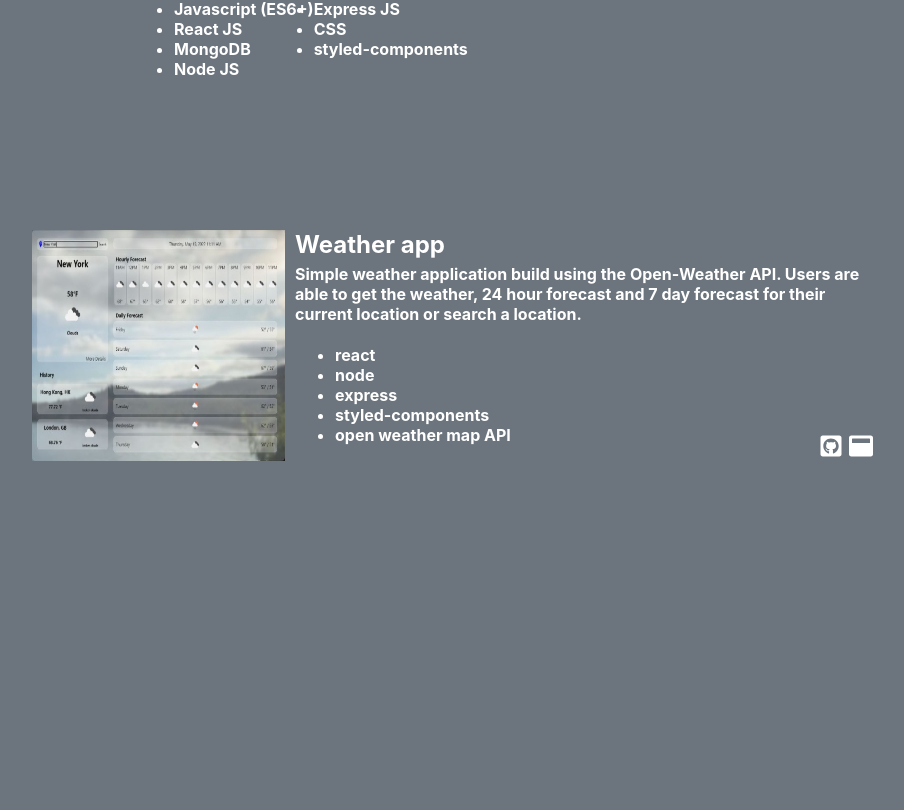
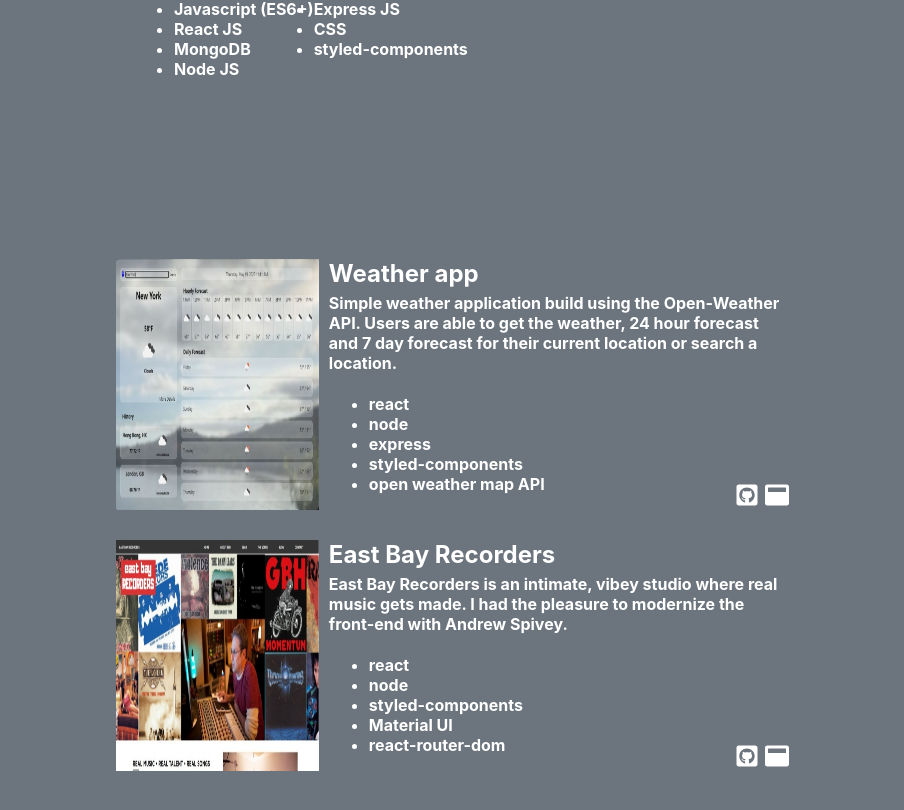
Before and after one commit to Frank-5850/portfolio, a React (Create React App) app: page / in a window 1280 px wide. Shown: the part 1470-2280 px from the top of the page, without its empty margins (186-1090 px from the left). Built offline with nearby package versions, Linux system fonts and the light colour scheme.

Commit message:
add: second project

```diff
--- a/src/Work/Work.js
+++ b/src/Work/Work.js
@@ -13,6 +13,7 @@
   WorkWrapper,
 } from "./work.styles";
 import weatherApp from "../assets/Weather.jpg";
+import eastBay from "../assets/EastBay.jpg";
 import { FaGithubSquare, FaWindowMaximize } from "react-icons/fa";
 import { IconLink } from "../Socials/socials.styles";
 
@@ -54,6 +55,37 @@
             </LanguageAndLinks>
           </WorkInfo>
         </WorkCard>
+        <WorkCard>
+          <WorkImg src={eastBay} alt="EBR app photo" />
+          <WorkInfo>
+            <WorkTitle>East Bay Recorders</WorkTitle>
+            <WorkDetails>
+              East Bay Recorders is an intimate, vibey studio where real music
+              gets made. I had the pleasure to modernize the front-end with
+              Andrew Spivey.
+            </WorkDetails>
+            <LanguageAndLinks>
+              <LanguageList>
+                <Language>react</Language>
+                <Language>node</Language>
+                <Language>styled-components</Language>
+                <Language>Material UI</Language>
+                <Language>react-router-dom</Language>
+              </LanguageList>
+              <IconLinkBox>
+                <IconLink
+                  href="https://github.com/andrewjspivey/eastbay_recorders"
+                  target="_blank"
+                >
+                  <FaGithubSquare size="1.5em" />
+                </IconLink>
+                <IconLink href="eastbayrecorders.com" target="_blank">
+                  <FaWindowMaximize size="1.5em" />
+                </IconLink>
+              </IconLinkBox>
+            </LanguageAndLinks>
+          </WorkInfo>
+        </WorkCard>
       </WorkContainer>
     </WorkWrapper>
   );
--- a/src/Work/work.styles.js
+++ b/src/Work/work.styles.js
@@ -15,8 +15,8 @@
 export const WorkContainer = styled.div`
   display: flex;
   flex-flow: column wrap;
-  height: 75vh;
   width: 66vw;
+  align-items: center;
   // border: 1px solid red;
   @media (min-width: 426px) and (max-width: 1024px) {
     width: 90vw;
@@ -29,13 +29,16 @@
 export const WorkCard = styled.div`
   display: flex;
   flex-flow: row;
+  align-items: center;
   // height: 25%;
-  width: 100%;
+  width: 80%;
   // border: 1px solid blue;
+  margin-bottom: 30px;
 `;
 
 export const WorkImg = styled.img`
   width: 30%;
+  height: 100%;
 `;
 
 export const WorkInfo = styled.div`
```
